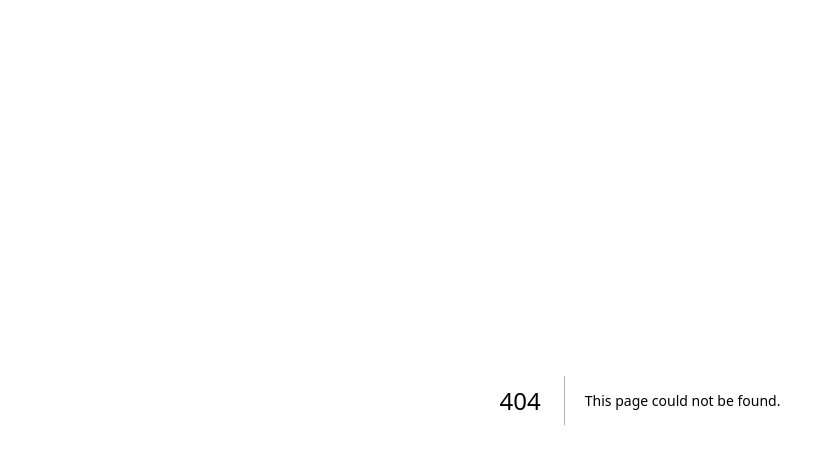
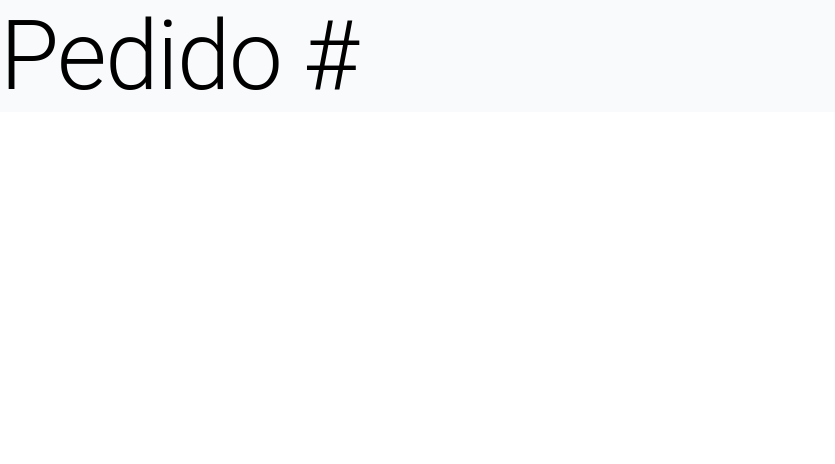
Before and after one commit to Emiliano0X1/Caffeto-AdminPage, a Next.js app in the folder caffeto-admin/: page /MostrarPedido in a window 1280 px wide. Before the commit this address had no page. Shown: the top 464 px of the page, without its empty margins (0-835 px from the left). Built offline with nearby package versions, Linux system fonts and the light colour scheme.

Commit message:
This its the first march advance  now i can tranfer the information in other page for visualize the pedido in full format

```diff
--- a/caffeto-admin/src/app/Compoments/header.jsx
+++ b/caffeto-admin/src/app/Compoments/header.jsx
@@ -1,7 +1,16 @@
+"use client";
+
 import { Typography, Box } from "@mui/material";
+import { usePedido } from "../context";
 
 export default function Title() {
+
+  const pedido = usePedido();
+  console.log("Pedido en contexto:", pedido);
+
     return(
+
+
         <Box className="flex flex-col p-10 text-center text-black mt-40 bg-slate-50">
             <Typography variant="h4"> Caffeto App Official Admin Page</Typography>
 
--- a/caffeto-admin/src/app/Compoments/pedidoCard.jsx
+++ b/caffeto-admin/src/app/Compoments/pedidoCard.jsx
@@ -1,7 +1,11 @@
+"use client";
+
 import { Typography, Box, Card, CardContent,Button,Link } from "@mui/material";
 import Grid from '@mui/material/Grid2';
 import React, { useEffect , useState} from "react";
-import PedidoView from "../Pedido/MostrarPedido/page";
+import PedidoView from "../MostrarPedido/page";
+import PedidoProvider, { usePedido } from "../context";
+import { useRouter } from "next/navigation";
 
 
 const PedidoCard = () => {
@@ -29,12 +33,17 @@ useEffect(() => {
     fecthPedidos();
 },[]);
 
-    const [pedidoSeleccionado, setPedidoSeleccionado] = useState(null)
+    const {selectPedido} = usePedido();// context to keep the pedidos
+    const router = useRouter();
 
-    const selectPedido = (pedido) =>{
-        console.log(pedido.id)
-        setPedidoSeleccionado(pedido)
+    const managePedido = (pedido) =>{
+        console.log("Guardando pedido:",pedido);
+        selectPedido(pedido);
+
+        router.push("/MostrarPedido")
+
     }
+
 
     return(
         <Box className=" relative min-h-screen flex flex-wrap gap-4 items-center justify-start">
@@ -57,11 +66,8 @@ useEffect(() => {
                             className="bg-black text-stone-50"
                             variant="contained"
                             size="medium"
-                            onClick={() => selectPedido(pedido)}>
-                            <Link href = "/Pedido/MostrarPedido" color="inherit">
+                            onClick={() => managePedido(pedido)}>
                                 Ver
-                                <PedidoView pedido={pedido}></PedidoView>
-                                </Link>
                             </Button>
 
                         </Grid>
@@ -84,14 +90,11 @@ useEffect(() => {
         </Card>
     )}
 
-        {pedidoSeleccionado && (
-            <Typography>OMG</Typography>
-
-        )}
-
      </Box>
 
     );
+
+
 }
 
 
--- /dev/null
+++ b/caffeto-admin/src/app/MostrarPedido/page.jsx
@@ -0,0 +1,23 @@
+"use client";
+
+import React, {useContext, useState} from "react";
+import { Box, Typography, Button } from "@mui/material";
+import { usePedido } from "@/app/context";
+
+
+export default function PedidoView(){
+
+    const pedido = usePedido();
+    console.log("Este es el ID: ", pedido);
+
+    return(
+        <Box className="h-full w-full overflow-scroll bg-slate-50">
+            <Box className = "text-black">
+            <Typography variant="h1">Pedido #</Typography>
+
+            </Box>
+        </Box>
+    );
+
+
+}
--- a/caffeto-admin/src/app/Pedido/MostrarPedido/page.jsx
+++ /dev/null
@@ -1,38 +0,0 @@
-"use client";
-
-import React, {useState} from "react";
-import { Box, Typography, Button } from "@mui/material";
-
-
-export default function PedidoView({pedido}){
-
-    const [productos, setProductos] = useState([]);
-    setProductos(pedido)
-
-    return(
-        <Box className="h-full w-full overflow-scroll bg-slate-50">
-            <Typography variant="h1">Pedido #{pedido.id}</Typography>
-            <Typography>Cliente : {pedido.cliente}</Typography>
-            <Typography>Estatus : {pedido.status}</Typography>
-            <Typography>Total : {pedido.total}</Typography>
-
-            {productos.producto.map((producto) =>
-
-            <Box>
-                <Typography variant="h4">Nombre : {producto.nombre}</Typography>
-                <Typography variant="h4">Tipo : {producto.type}</Typography>
-                <Typography variant="h4">Precio : {producto.price}</Typography>
-                <Typography variant="h4">Cantidad : </Typography>
-                <Typography variant="h4">Extras : </Typography>
-
-                {productos.extra ? productos.extra.map((extra) =>(
-                    <Box>
-                        <Typography variant="h4">Extra : {extra.name}</Typography>
-                        <Typography variant="h4">Precio : {extra.price}</Typography>
-                    </Box>
-                )) : <Typography variant="h4">El producto no tiene extras</Typography>}
-            </Box>
-        )}
-        </Box>
-    );
-}
--- /dev/null
+++ b/caffeto-admin/src/app/context.jsx
@@ -0,0 +1,25 @@
+"use client";
+
+import React, {useContext, useState, createContext} from "react";
+
+const PedidoContext = createContext();
+
+export default function PedidoProvider({children}){
+
+    const[pedido, setPedido] = useState({});
+
+    const selectPedido = (pedidoMain) => {
+        setPedido(pedidoMain);
+        console.log("Pedido actualizado con:", pedidoMain);
+    }
+
+    return(
+        <PedidoContext.Provider value = {{pedido, selectPedido}}>
+            {children}
+        </PedidoContext.Provider>
+    )
+
+}
+
+
+export const usePedido = () => useContext(PedidoContext)
--- a/caffeto-admin/src/app/layout.jsx
+++ b/caffeto-admin/src/app/layout.jsx
@@ -1,5 +1,7 @@
 import { Geist, Geist_Mono } from "next/font/google";
 import "./globals.css";
+import PedidoProvider from "./context";
+import ClientLayout from "./page";
 
 const geistSans = Geist({
   variable: "--font-geist-sans",
@@ -22,7 +24,9 @@ export default function RootLayout({ children }) {
       <body
         className={`${geistSans.variable} ${geistMono.variable} antialiased`}
       >
+        <PedidoProvider>
         {children}
+        </PedidoProvider>
       </body>
     </html>
   );
--- a/caffeto-admin/src/app/page.jsx
+++ b/caffeto-admin/src/app/page.jsx
@@ -1,9 +1,9 @@
+"use client";
+
 import Image from "next/image";
+import PedidoProvider from "./context";
+import { Typography } from "@mui/material";
 
-export default function Home() {
-  return (
-    <div className="grid grid-rows-[20px_1fr_20px] items-center justify-items-center min-h-screen p-8 pb-20 gap-16 sm:p-20 font-[family-name:var(--font-geist-sans)]">
-      <p>Hello World</p>
-    </div>
-  );
+export default function ClientLayout({ children }) {
+  return <Typography>Hello world</Typography>
 }
```
